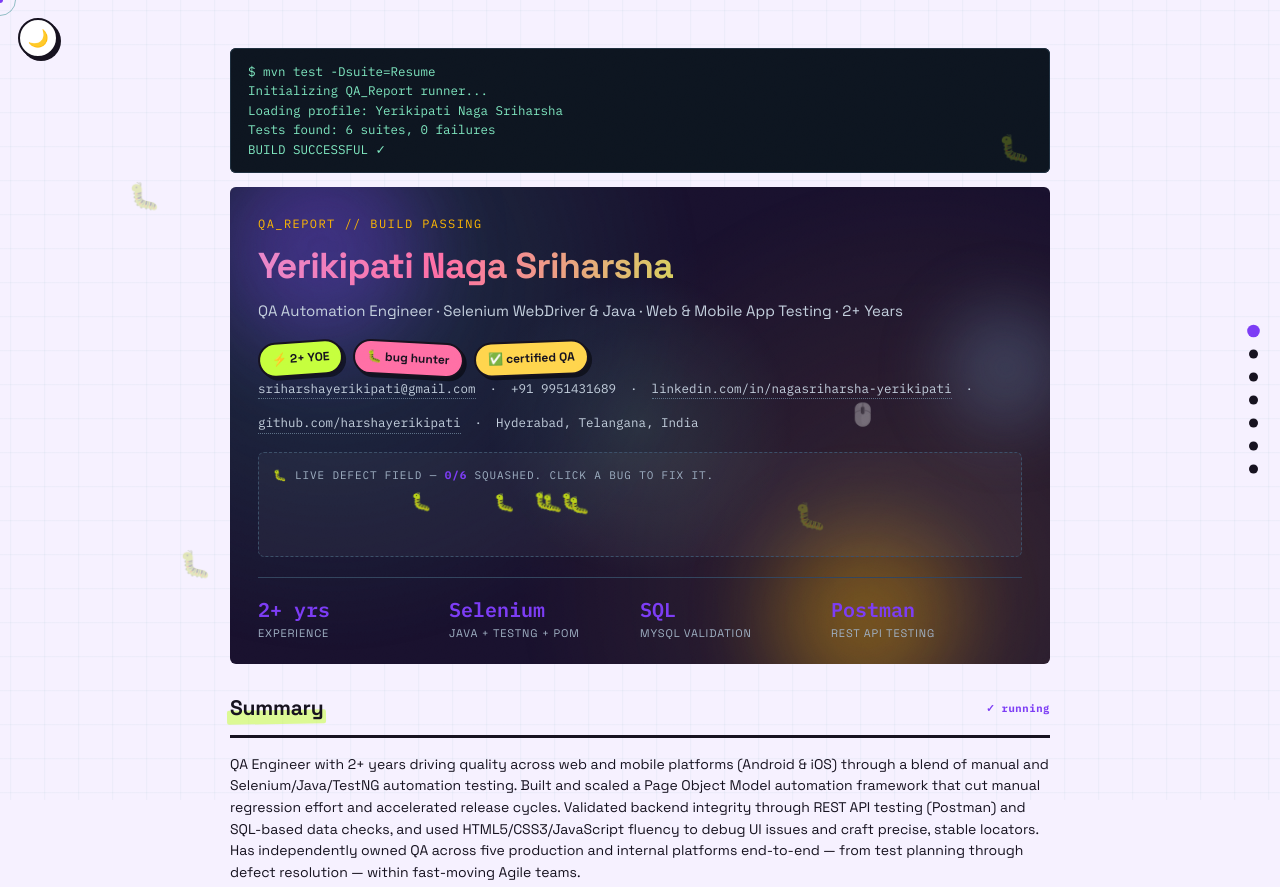
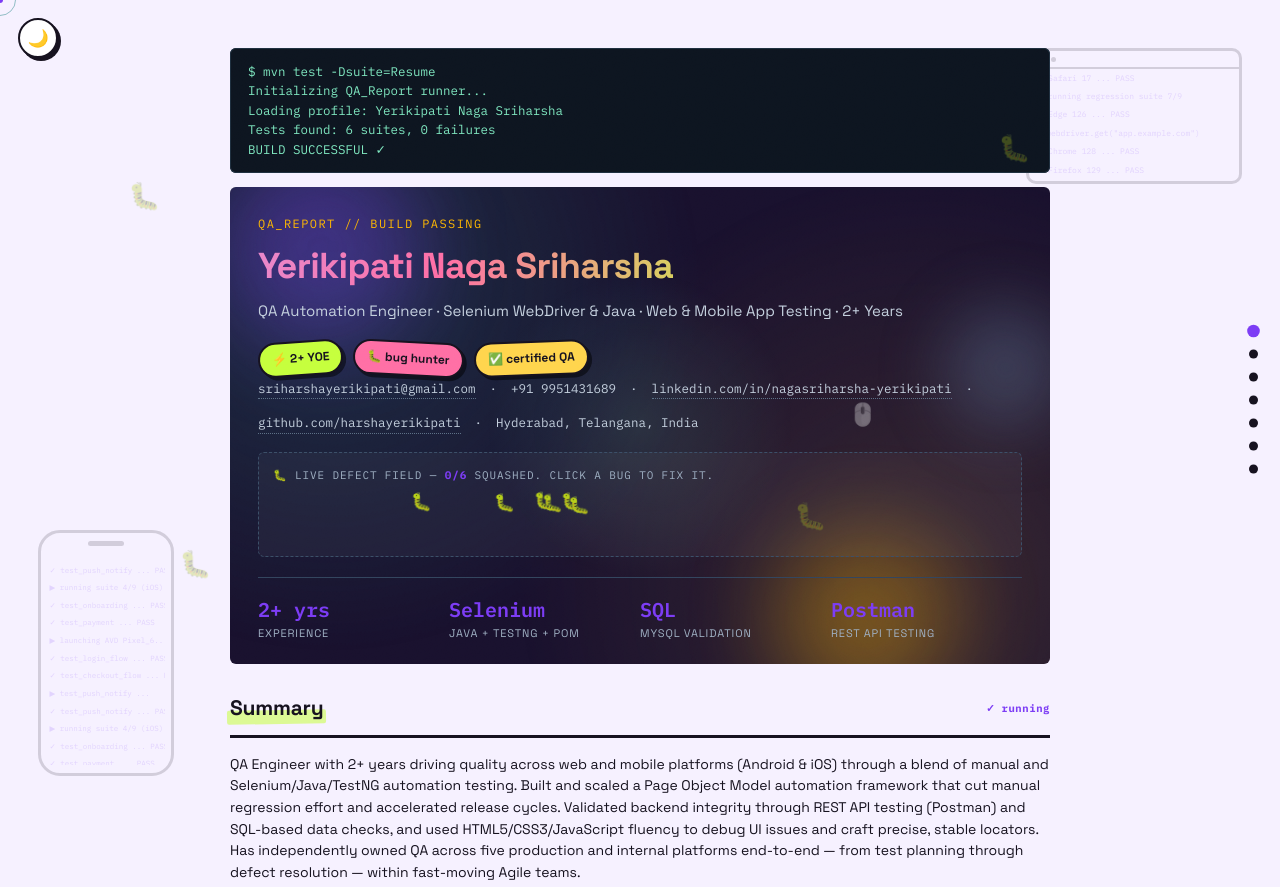
Before and after one commit to harshayerikipati/harshayerikipati.github.io, a plain HTML site: page index.html in a window 1280 px wide. Shown: the top 887 px of the page. Drawn offline with Linux system fonts and the light colour scheme.

Commit message:
Add files via upload

```diff
--- a/index.html
+++ b/index.html
@@ -133,21 +133,53 @@
     margin: 0; background: var(--paper); color: var(--ink); font-family: 'Space Grotesk', 'IBM Plex Sans', sans-serif; line-height: 1.55; overflow-x: hidden;
     position: relative;
   }
-  body::before {
-    content: "";
-    position: fixed;
-    inset: 0;
-    z-index: -1;
-    background-image:
-      linear-gradient(rgba(46,139,139,0.05) 1px, transparent 1px),
-      linear-gradient(90deg, rgba(46,139,139,0.05) 1px, transparent 1px);
-    background-size: 34px 34px;
-    animation: gridDrift 22s linear infinite;
+  body::before { content: none; }
+
+  /* ---------- Device test-execution background ---------- */
+  .device-bg { position: fixed; inset: 0; z-index: -1; overflow: hidden; pointer-events: none; }
+
+  .dev-phone {
+    position: absolute; bottom: 3vh; left: 3vw; width: 130px; height: 240px;
+    border: 3px solid var(--line); border-radius: 22px; opacity: .16;
+    overflow: hidden; background: transparent;
   }
-  @keyframes gridDrift {
-    from { background-position: 0 0, 0 0; }
-    to   { background-position: 34px 34px, 34px 34px; }
+  .dev-phone::before {
+    content: ""; position: absolute; top: 8px; left: 50%; transform: translateX(-50%);
+    width: 36px; height: 5px; border-radius: 3px; background: var(--line);
   }
+  .dev-browser {
+    position: absolute; top: 6vh; right: 3vw; width: 210px; height: 130px;
+    border: 3px solid var(--line); border-radius: 10px; opacity: .16; overflow: hidden;
+  }
+  .dev-browser-bar {
+    height: 16px; display: flex; align-items: center; gap: 3px; padding: 0 6px;
+    border-bottom: 2px solid var(--line);
+  }
+  .dev-browser-bar span { width: 5px; height: 5px; border-radius: 50%; background: var(--line); display: block; }
+
+  .dev-log {
+    position: absolute; left: 8px; right: 6px; top: 22px; bottom: 8px;
+    overflow: hidden; font-family: 'IBM Plex Mono', monospace; color: var(--teal);
+  }
+  .dev-phone .dev-log { top: 26px; font-size: 7.5px; }
+  .dev-browser .dev-log { font-size: 8px; }
+  .dev-log-inner { animation: logScroll 14s linear infinite; }
+  .dev-browser .dev-log-inner { animation-duration: 11s; }
+  .dev-log-inner p { margin: 0 0 6px; white-space: nowrap; }
+
+  @keyframes logScroll {
+    from { transform: translateY(0); }
+    to   { transform: translateY(-50%); }
+  }
+
+  @media (max-width: 640px) {
+    .dev-browser { width: 160px; height: 100px; }
+    .dev-phone { width: 100px; height: 180px; }
+  }
+  @media (prefers-reduced-motion: reduce) {
+    .dev-log-inner { animation: none !important; }
+  }
+
   /* ---------- Ambient Selenium automation background ---------- */
   .amb-bg { position: fixed; inset: 0; z-index: 60; overflow: hidden; pointer-events: none; }
 
@@ -686,6 +718,51 @@
 </style>
 </head>
 <body>
+<div class="device-bg" aria-hidden="true">
+  <div class="dev-phone">
+    <div class="dev-log">
+      <div class="dev-log-inner">
+        <p>▶ launching AVD Pixel_6...</p>
+        <p>✓ test_login_flow ... PASS</p>
+        <p>✓ test_checkout_flow ... PASS</p>
+        <p>▶ test_push_notify ...</p>
+        <p>✓ test_push_notify ... PASS</p>
+        <p>▶ running suite 4/9 (iOS)</p>
+        <p>✓ test_onboarding ... PASS</p>
+        <p>✓ test_payment ... PASS</p>
+        <p>▶ launching AVD Pixel_6...</p>
+        <p>✓ test_login_flow ... PASS</p>
+        <p>✓ test_checkout_flow ... PASS</p>
+        <p>▶ test_push_notify ...</p>
+        <p>✓ test_push_notify ... PASS</p>
+        <p>▶ running suite 4/9 (iOS)</p>
+        <p>✓ test_onboarding ... PASS</p>
+        <p>✓ test_payment ... PASS</p>
+      </div>
+    </div>
+  </div>
+  <div class="dev-browser">
+    <div class="dev-browser-bar"><span></span><span></span><span></span></div>
+    <div class="dev-log">
+      <div class="dev-log-inner">
+        <p>$ webdriver.get("app.example.com")</p>
+        <p>✓ Chrome 128 ... PASS</p>
+        <p>✓ Firefox 129 ... PASS</p>
+        <p>▶ Safari 17 ...</p>
+        <p>✓ Safari 17 ... PASS</p>
+        <p>▶ running regression suite 7/9</p>
+        <p>✓ Edge 126 ... PASS</p>
+        <p>$ webdriver.get("app.example.com")</p>
+        <p>✓ Chrome 128 ... PASS</p>
+        <p>✓ Firefox 129 ... PASS</p>
+        <p>▶ Safari 17 ...</p>
+        <p>✓ Safari 17 ... PASS</p>
+        <p>▶ running regression suite 7/9</p>
+        <p>✓ Edge 126 ... PASS</p>
+      </div>
+    </div>
+  </div>
+</div>
 <div class="amb-bg" aria-hidden="true">
   <span class="amb-bug amb-bug1">🐛</span>
   <span class="amb-bug amb-bug2">🐛</span>
```
